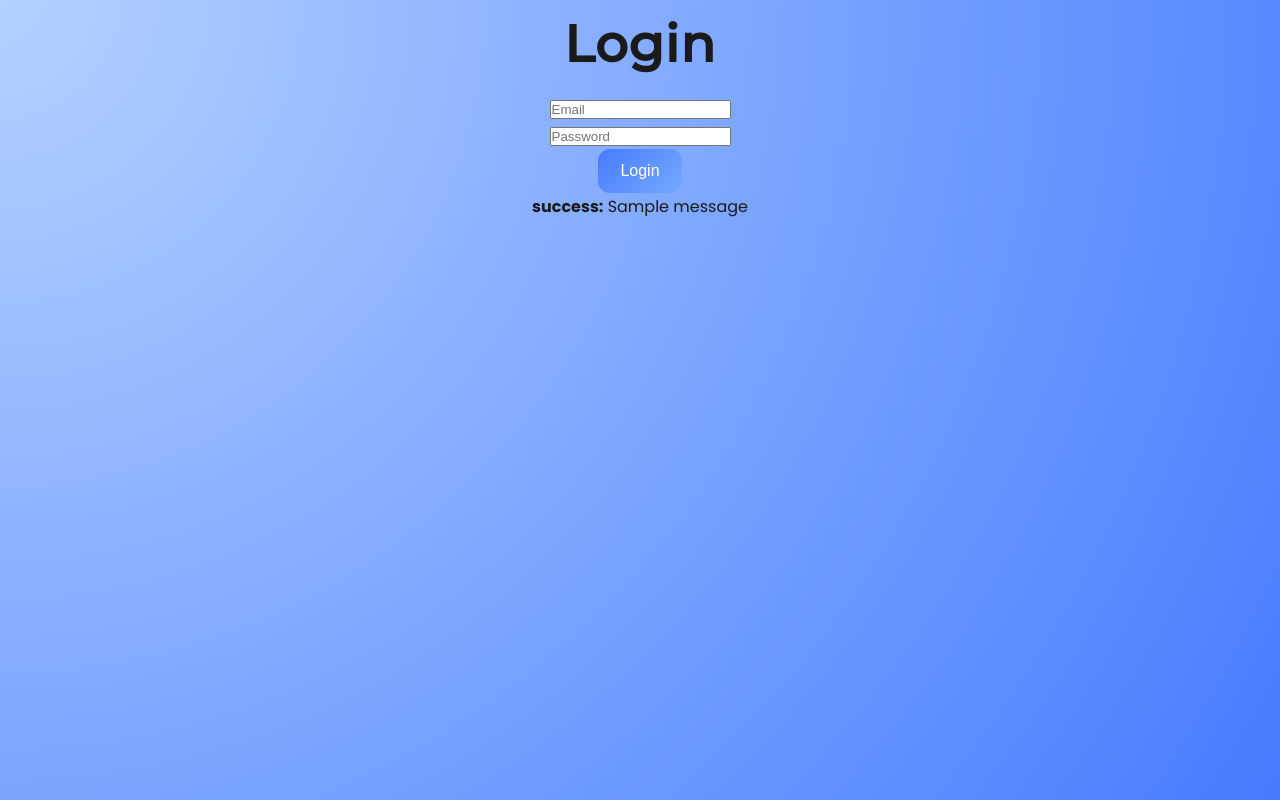
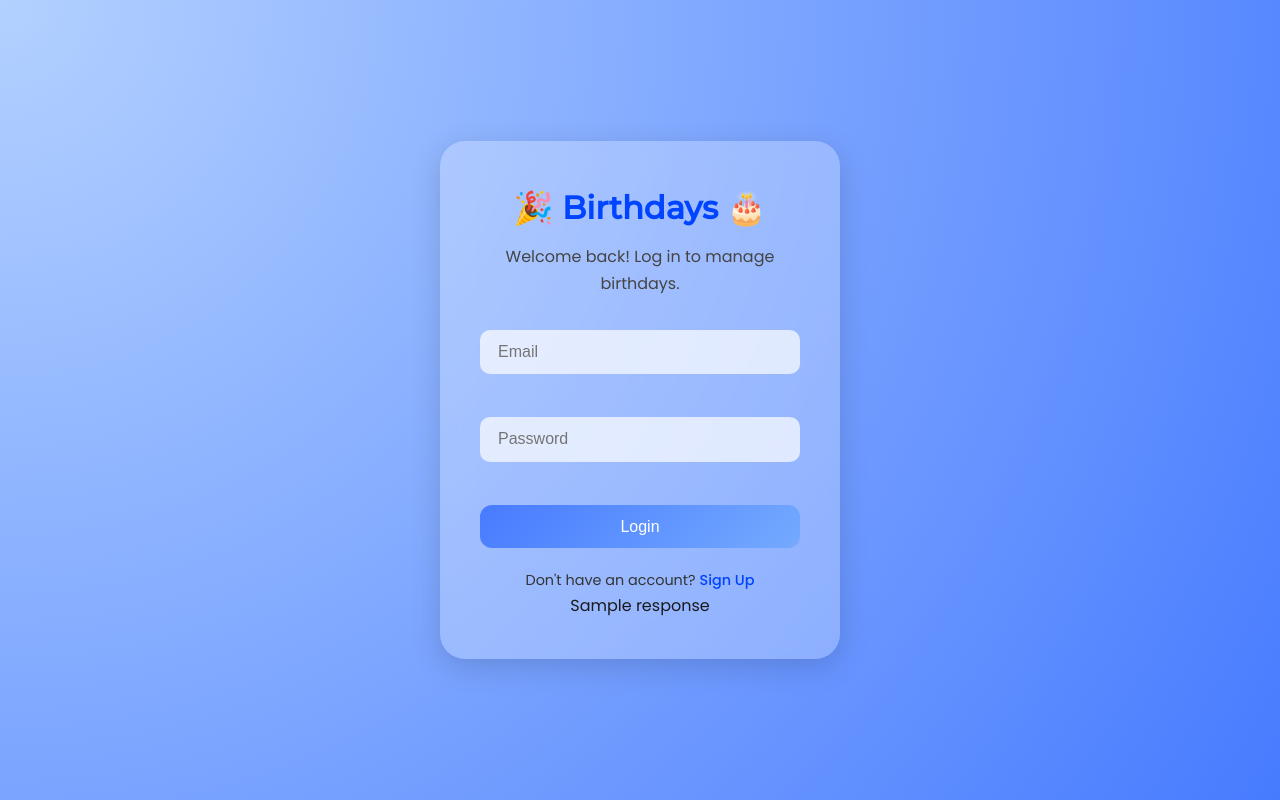
Before and after one commit to shpat-devv/BirthdayTracker, a Flask app: template templates/login.html in a window 1280 px wide. Run offline with Flask 3, Linux system fonts and the light colour scheme; the template is opened without the code that fills it: most values are stand-ins (such as "Sample title", 1, 10 or a date in 2020); one stand-in notice (Sample message) is shown.

Commit message:
updated login css

```diff
--- a/app.py
+++ b/app.py
@@ -23,7 +23,10 @@ def login():
 
         print(f"checking {email}, {password}")
         user = User("temp", email, password) #temporary username, will be changed once the user is verified
-        user.exists()
+        if user.exists():
+            return render_template("login.html", response = "Valid")
+        else:
+            return render_template("login.html", response = "Failed")
 
     return render_template("login.html")
 
@@ -36,43 +39,39 @@ def sign_up():
         password = request.form.get("password")
 
         user = User(username, email, password)
-        user.save()
+        try:
+            user.save()
+            return render_template("signup.html", response = "Valid")
+        except Exception as e:
+            print(f"Error: {e}")
+            return render_template("signup.html", response = "Failed")
 
-        if username == "admin" and password == "1234":
-            session["user_id"] = 1
-            flash("Login successful!", "success")
-            return redirect(url_for("index"))
-        else:
-            flash("Invalid username or password.", "error")
-            return redirect(url_for("login"))
+
 
     return render_template("signup.html")
-
-@app.route("/logout")
-def logout():
-    session.clear()
-    flash("Logged out successfully.", "info")
-    return redirect(url_for("login"))
 
 
 @app.route("/", methods=["GET", "POST"])
 def index():
     # Require login
-    if "user_id" not in session:
-        flash("You must be logged in to access this page.", "error")
-        return redirect(url_for("login"))
-
     if request.method == "POST":
         name = request.form.get("name")
         month = request.form.get("month")
         day = request.form.get("day")
-        add_bday(name, month, day, session["user_id"])
-        flash(f"Added birthday for {name}!", "success")
+
+        print(f"Saving birthday for {name} on {month, day}")
         return redirect("/")
 
     # entries = get_bdays(session["user_id"])
     return render_template("index.html")  # , entries=entries)
 
 
+@app.route("/validate", methods=["GET"])
+def validate():
+    if request.method == "GET":
+        user_id = request.form.get("id")
+    else:
+        print("Wrong request method")
+
 if __name__ == "__main__":
     app.run(host="0.0.0.0", port=10000, debug=True)
--- a/static/login.css
+++ b/static/login.css
@@ -16,7 +16,6 @@ body {
     display: flex;
     justify-content: center;
     align-items: center;
-    overflow: hidden;
 }
 
 .login-container {
@@ -37,11 +36,10 @@ body {
 
 h1 {
     font-family: 'Montserrat', sans-serif;
-    font-size: 2.4rem;
+    font-size: 2rem;
     font-weight: 700;
-    margin-bottom: 1rem;
+    margin-bottom: 0.5rem;
     color: #0044ff;
-    text-shadow: 0 2px 10px rgba(0, 0, 0, 0.1);
 }
 
 p.subtitle {
@@ -55,13 +53,7 @@ form {
     align-items: center;
 }
 
-label {
-    font-weight: 500;
-    margin-bottom: 0.4rem;
-    text-align: left;
-    width: 100%;
-}
-
+input[type="email"],
 input[type="text"],
 input[type="password"] {
     background: rgba(255, 255, 255, 0.7);
@@ -74,7 +66,7 @@ input[type="password"] {
     transition: border 0.2s ease, box-shadow 0.2s ease;
 }
 
-input[type="text"]:focus,
+input[type="email"]:focus,
 input[type="password"]:focus {
     outline: none;
     border: 2px solid #477bff;
@@ -100,16 +92,6 @@ button:hover {
     box-shadow: 0 4px 15px rgba(71, 123, 255, 0.3);
 }
 
-button:focus {
-    animation: glow 1s infinite alternate;
-}
-
-@keyframes glow {
-    0% { box-shadow: 0 0 5px #477bff; }
-    50% { box-shadow: 0 0 20px #477bff; }
-    100% { box-shadow: 0 0 5px #477bff; }
-}
-
 .footer-text {
     margin-top: 1.2rem;
     font-size: 0.9rem;
@@ -133,7 +115,7 @@ button:focus {
     }
 
     h1 {
-        font-size: 2rem;
+        font-size: 1.8rem;
     }
 
     button {
--- a/templates/login.html
+++ b/templates/login.html
@@ -4,25 +4,30 @@
     <meta charset="UTF-8">
     <title>Login</title>
     <link href="https://fonts.googleapis.com/css2?family=Montserrat:wght@500&family=Poppins:wght@400;500;700&display=swap" rel="stylesheet">
-    <link href="/static/home.css" rel="stylesheet">
+    <link href="/static/login.css" rel="stylesheet">
 </head>
 <body>
-    <h1>Login</h1>
+    <div class="login-container">
+        <h1>🎉 Birthdays 🎂</h1>
+        <p class="subtitle">Welcome back! Log in to manage birthdays.</p>
 
-    <form method="POST" action="/login">
-        <input type="email" name="email" placeholder="Email" required><br>
-        <input type="password" name="password" placeholder="Password" required><br>
-        <button type="submit">Login</button>
-    </form>
+        <form method="POST" action="/login">
+            <input type="email" name="email" placeholder="Email" required><br>
+            <input type="password" name="password" placeholder="Password" required><br>
+            <button type="submit">Login</button>
+        </form>
 
-    {% with messages = get_flashed_messages(with_categories=true) %}
-        {% if messages %}
-            <ul>
-                {% for category, message in messages %}
-                    <li><strong>{{ category }}:</strong> {{ message }}</li>
-                {% endfor %}
-            </ul>
+        <div class="footer-text">
+            <p>Don't have an account? <a href="/signup">Sign Up</a></p>
+        </div>
+
+        {% if response == "Valid" %}
+            <script>
+                window.location.replace("/");
+            </script>
+        {% else %}
+            <p>{{ response }}</p>
         {% endif %}
-    {% endwith %}
+    </div>
 </body>
 </html>
```
Also changed, not shown: templates/signup.html (+22 -17 lines), birthdays.db.
